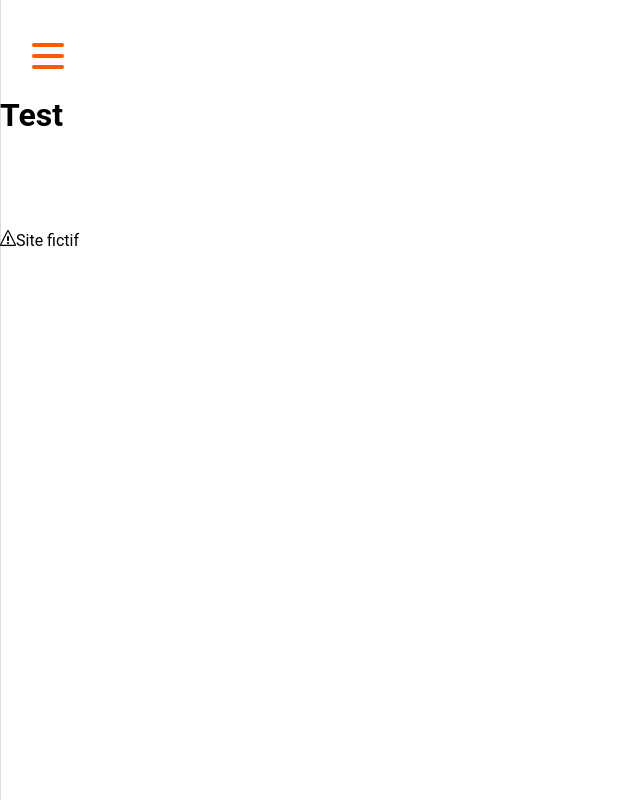
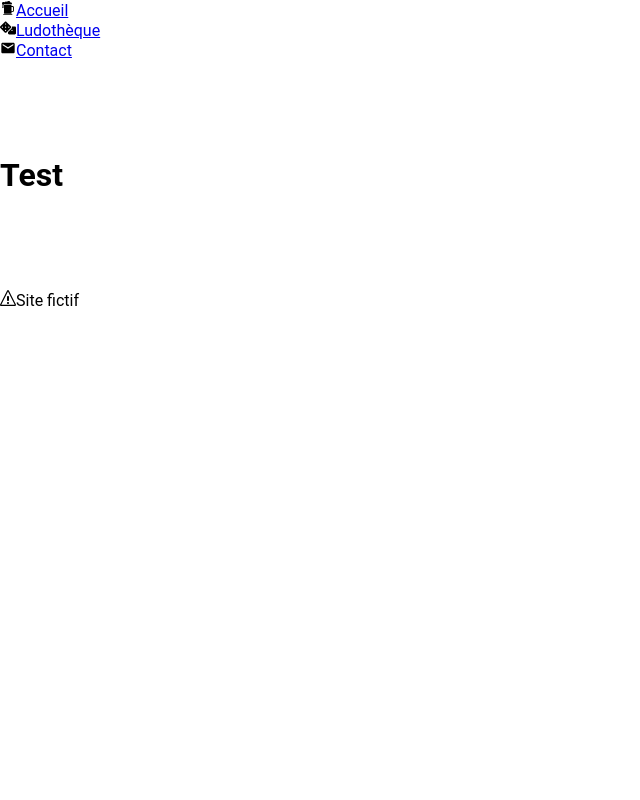
Before and after one commit to Kalyska/on-the-board, a Next.js app: page / in a window 1280 px wide. Shown: the whole page, without its empty margins (0-640 px from the left). Built offline with nearby package versions, Linux system fonts and the light colour scheme.

Commit message:
modif header

```diff
--- a/components/Header.js
+++ b/components/Header.js
@@ -1,23 +1,51 @@
 import React, { useRef, useState } from "react";
-import Burger from "./Burger";
-import SideBar from "./SideBar";
+// import Burger from "./Burger";
+// import SideBar from "./SideBar";
+import { MdMail } from 'react-icons/md';
+import { FaDice } from 'react-icons/fa';
+import { IoIosBeer } from 'react-icons/io';
+
+// const Header = () => {
+//   const [open, setOpen] = useState(false);
+//   const node = useRef();
+
+//   const handleClickOutside = event => {
+//     if (node.current && !node.current.contains(event.target)) {
+//       setOpen(false);
+//     }
+//   };
+
+//   return (
+//     <header ref={node} onMouseDown={handleClickOutside}>
+//       <Burger open={open} setOpen={setOpen} />
+//       <SideBar open={open} setOpen={setOpen} />
+//     </header>
+//   );
+// };
 
 const Header = () => {
-  const [open, setOpen] = useState(false);
-  const node = useRef();
-
-  const handleClickOutside = event => {
-    if (node.current && !node.current.contains(event.target)) {
-      setOpen(false);
-    }
-  };
-
   return (
-    <header ref={node} onMouseDown={handleClickOutside}>
-      <Burger open={open} setOpen={setOpen} />
-      <SideBar open={open} setOpen={setOpen} />
+    <header>
+      {/* une barre de naviguation avec 3 liens : accueil, ludothèque et contact */}
+      <nav>
+        <ul>
+          <li>
+            <IoIosBeer />
+            <a href="/">Accueil</a>
+          </li>
+          <li>
+            <FaDice />
+            <a href="/library">Ludothèque</a>
+          </li>
+          <li>
+            <MdMail />
+            <a href="/contact">Contact</a>
+          </li>
+        </ul>
+      </nav>
     </header>
   );
-};
+}
+
 
 export default Header;
```
